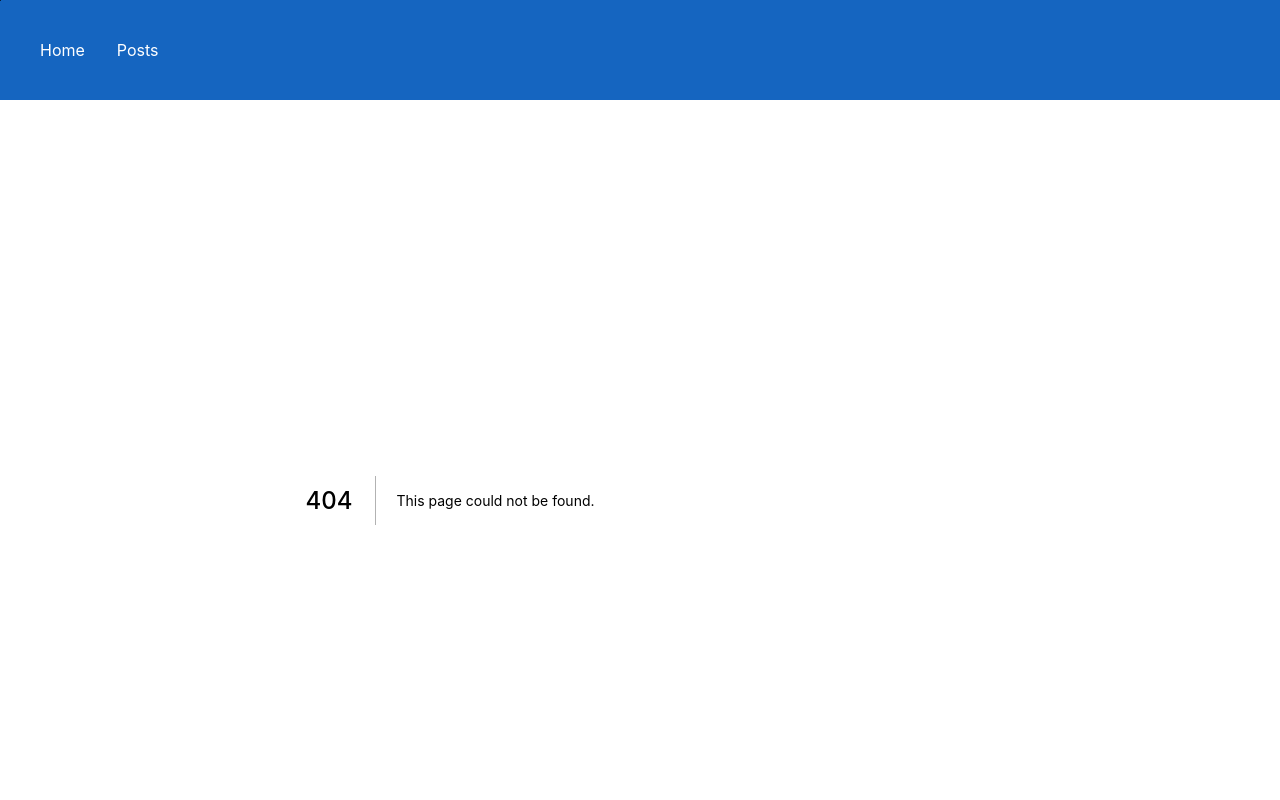
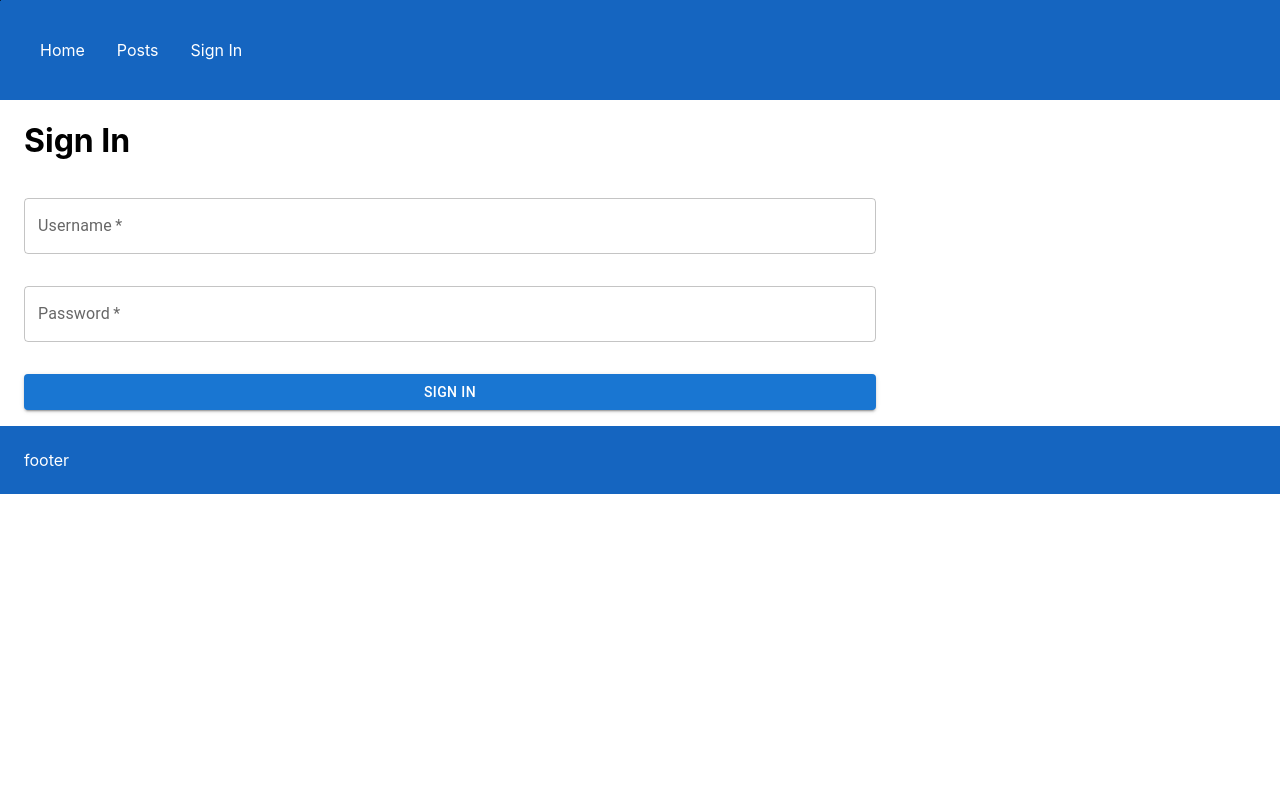
Before and after one commit to LitenApe/nextjs-workshop, a Next.js app: page /auth/signin in a window 1280 px wide. Before the commit this address had no page. Shown: the top 800 px of the page. Built offline with nearby package versions, Linux system fonts and the light colour scheme.

Commit message:
feat: add user authentication

```diff
--- a/components/layout/NavigationBar.tsx
+++ b/components/layout/NavigationBar.tsx
@@ -1,6 +1,21 @@
 import { Container, Link as MUILink, List, ListItem } from "@mui/material";
 import Link from "next/link";
 import * as React from "react";
+
+const links = [
+  {
+    href: "/",
+    label: "Home",
+  },
+  {
+    href: "/post",
+    label: "Posts",
+  },
+  {
+    href: "/auth/signin",
+    label: "Sign In",
+  },
+];
 
 export function NavigationBar(): JSX.Element {
   return (
@@ -22,16 +37,16 @@ export function NavigationBar(): JSX.Element {
           flexDirection: "row",
         }}
       >
-        <ListItem sx={{ width: "fit-content" }}>
-          <MUILink component={Link} href="/">
-            Home
-          </MUILink>
-        </ListItem>
-        <ListItem sx={{ width: "fit-content" }}>
-          <MUILink component={Link} href="/post">
-            Posts
-          </MUILink>
-        </ListItem>
+        {links.map((link) => (
+          <ListItem
+            key={`navigation-bar_${link.label}`}
+            sx={{ width: "fit-content" }}
+          >
+            <MUILink component={Link} href={link.href}>
+              {link.label}
+            </MUILink>
+          </ListItem>
+        ))}
       </List>
     </Container>
   );
--- a/pages/api/hello.ts
+++ /dev/null
@@ -1,13 +0,0 @@
-// Next.js API route support: https://nextjs.org/docs/api-routes/introduction
-import type { NextApiRequest, NextApiResponse } from 'next'
-
-type Data = {
-  name: string
-}
-
-export default function handler(
-  req: NextApiRequest,
-  res: NextApiResponse<Data>
-) {
-  res.status(200).json({ name: 'John Doe' })
-}
--- /dev/null
+++ b/pages/auth/signin.tsx
@@ -0,0 +1,73 @@
+import { Button, TextField } from "@mui/material";
+import { Box } from "@mui/system";
+import Head from "next/head";
+import { useRouter } from "next/router";
+
+import * as React from "react";
+
+export default function SignIn() {
+  const router = useRouter();
+  const [identity, setIdentity] = React.useState("");
+  const [secret, setSecret] = React.useState("");
+
+  function onSubmit(event: React.FormEvent) {
+    event.preventDefault();
+
+    fetch("/api/auth/user", {
+      method: "POST",
+      body: JSON.stringify({
+        identity,
+        secret,
+      }),
+    }).then((res) => {
+      if (res.ok) {
+        router.push("/");
+      }
+    });
+  }
+
+  return (
+    <>
+      <Head>
+        <title>Sign In | NextJS Workshop</title>
+      </Head>
+      <Box>
+        <Box>
+          <h1>Sign In</h1>
+          <Box
+            component="form"
+            sx={{
+              display: "flex",
+              flexDirection: "column",
+            }}
+            onSubmit={onSubmit}
+          >
+            <TextField
+              type="text"
+              label="Username"
+              value={identity}
+              onChange={(event: React.ChangeEvent<HTMLInputElement>) =>
+                setIdentity(() => event.target.value)
+              }
+              sx={{ mt: 2, mb: 2 }}
+              required
+            />
+            <TextField
+              type="password"
+              label="Password"
+              value={secret}
+              onChange={(event: React.ChangeEvent<HTMLInputElement>) =>
+                setSecret(() => event.target.value)
+              }
+              sx={{ mt: 2, mb: 2 }}
+              required
+            />
+            <Button type="submit" sx={{ mt: 2, mb: 2 }} variant="contained">
+              Sign In
+            </Button>
+          </Box>
+        </Box>
+      </Box>
+    </>
+  );
+}
--- /dev/null
+++ b/service/auth/domain.ts
@@ -0,0 +1,4 @@
+export interface UserCredentials {
+  identity: string;
+  secret: string;
+}
```
Also changed, not shown: pages/api/auth/user.ts (added, +35 -0 lines), service/auth/authentication.ts (added, +46 -0 lines).
